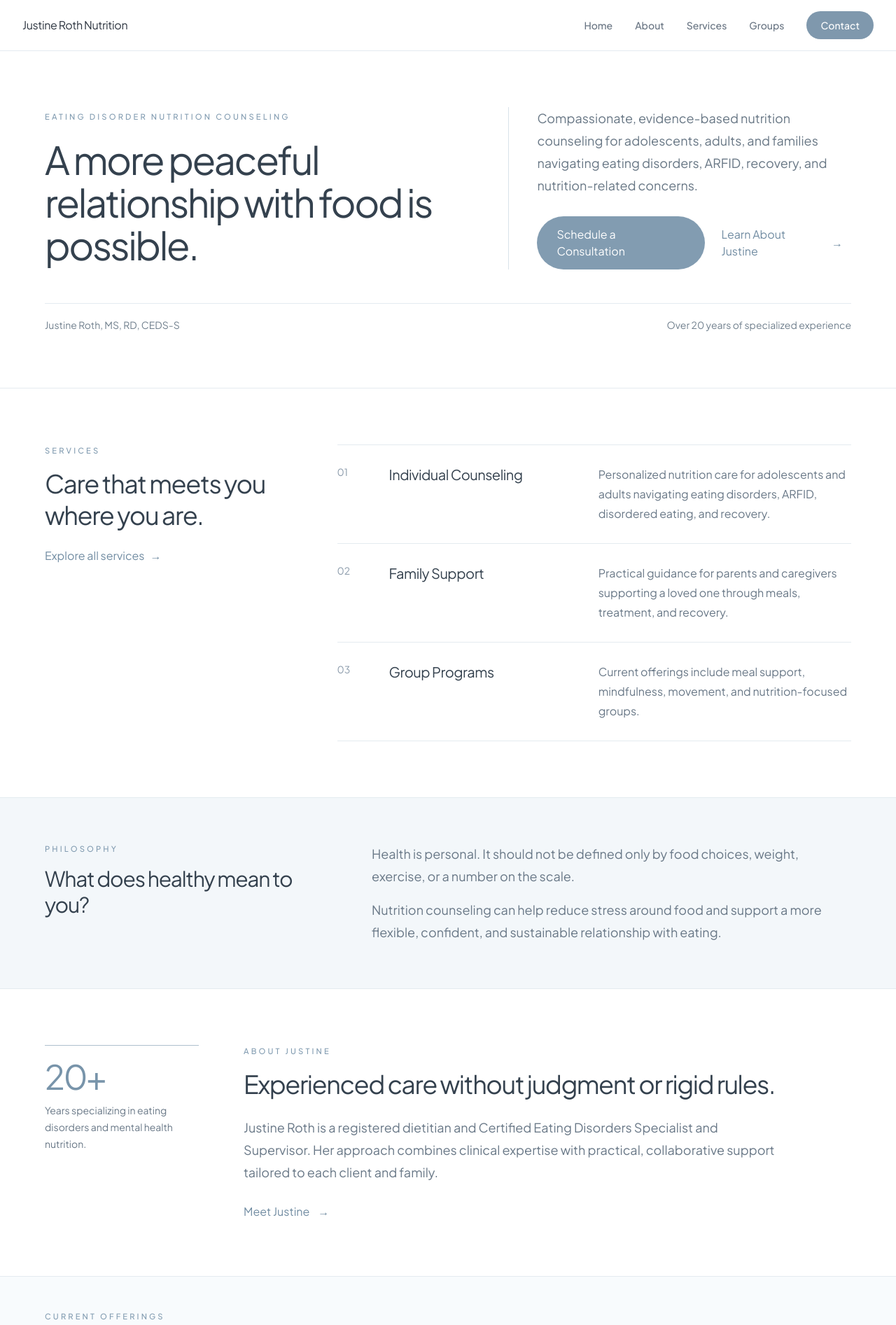
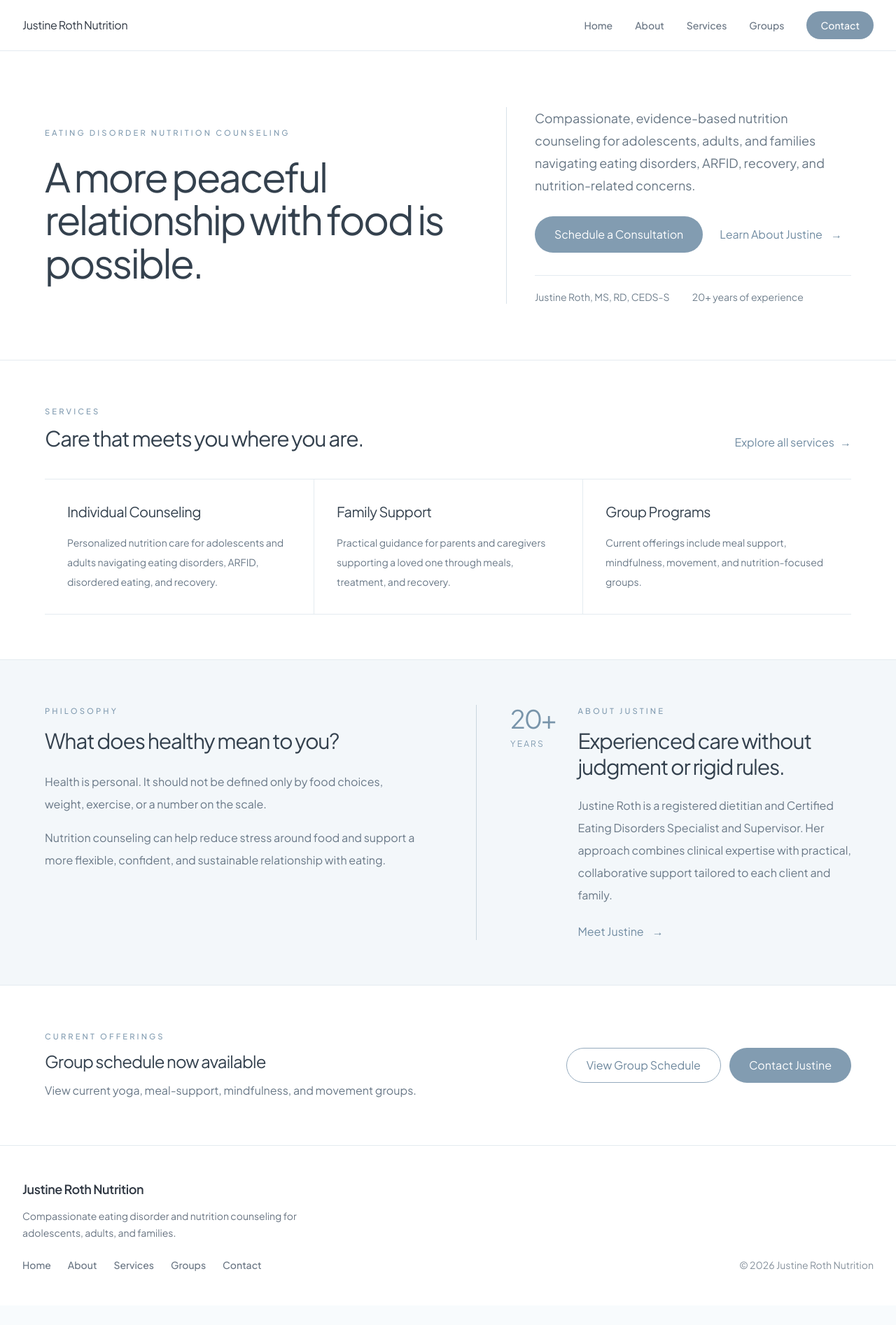
Before and after one commit to justinerothrd/justine-roth-nutrition, a Next.js app: page / in a window 1280 px wide. Shown: the top 1893 px of the page at 70% size. After the commit the page ends 1865 px from the top, so only its background shows below. Built offline with nearby package versions, Linux system fonts and the light colour scheme.

Commit message:
Update page.tsx

```diff
--- a/app/page.tsx
+++ b/app/page.tsx
@@ -2,19 +2,16 @@ import Link from "next/link";
 
 const services = [
   {
-    number: "01",
     title: "Individual Counseling",
     description:
       "Personalized nutrition care for adolescents and adults navigating eating disorders, ARFID, disordered eating, and recovery.",
   },
   {
-    number: "02",
     title: "Family Support",
     description:
       "Practical guidance for parents and caregivers supporting a loved one through meals, treatment, and recovery.",
   },
   {
-    number: "03",
     title: "Group Programs",
     description:
       "Current offerings include meal support, mindfulness, movement, and nutrition-focused groups.",
@@ -26,20 +23,19 @@ export default function Home() {
     <main className="min-h-screen bg-white text-[#34414E]">
       {/* Hero */}
       <section className="border-b border-[#E4EBF0] px-6 py-16 sm:px-8 md:py-20 lg:px-10">
-        <div className="mx-auto max-w-6xl">
-          <div className="grid gap-10 lg:grid-cols-[1.1fr_0.9fr] lg:items-center lg:gap-16">
+        <div className="mx-auto grid max-w-6xl gap-10 lg:grid-cols-[1.08fr_0.92fr] lg:items-center lg:gap-20">
           <div>
             <p className="text-[0.7rem] font-medium uppercase tracking-[0.28em] text-[#829CB1]">
               Eating Disorder Nutrition Counseling
             </p>
 
-              <h1 className="mt-6 max-w-3xl text-[2.65rem] font-normal leading-[1.1] tracking-[-0.045em] sm:text-5xl md:text-[3.45rem]">
+            <h1 className="mt-6 max-w-3xl text-[2.65rem] font-normal leading-[1.08] tracking-[-0.045em] sm:text-5xl md:text-[3.55rem]">
               A more peaceful relationship with food is possible.
             </h1>
           </div>
 
           <div className="lg:border-l lg:border-[#D8E2E9] lg:pl-10">
-              <p className="max-w-xl text-lg leading-8 text-[#687785]">
+            <p className="text-lg leading-8 text-[#687785]">
               Compassionate, evidence-based nutrition counseling for
               adolescents, adults, and families navigating eating disorders,
               ARFID, recovery, and nutrition-related concerns.
@@ -61,74 +57,74 @@ export default function Home() {
                 <span aria-hidden="true">→</span>
               </Link>
             </div>
+
+            <div className="mt-8 flex flex-wrap gap-x-8 gap-y-2 border-t border-[#E4EBF0] pt-5 text-sm text-[#71808E]">
+              <span>Justine Roth, MS, RD, CEDS-S</span>
+              <span>20+ years of experience</span>
             </div>
-          </div>
-
-          <div className="mt-12 flex flex-col gap-2 border-t border-[#E4EBF0] pt-5 text-sm text-[#71808E] sm:flex-row sm:justify-between">
-            <p>Justine Roth, MS, RD, CEDS-S</p>
-            <p>Over 20 years of specialized experience</p>
           </div>
         </div>
       </section>
 
       {/* Services */}
-      <section className="px-6 py-16 sm:px-8 md:py-20 lg:px-10">
+      <section className="px-6 py-14 sm:px-8 md:py-16 lg:px-10">
         <div className="mx-auto max-w-6xl">
-          <div className="grid gap-10 md:grid-cols-[0.65fr_1.35fr] md:gap-16">
+          <div className="flex flex-col gap-5 md:flex-row md:items-end md:justify-between">
             <div>
               <p className="text-[0.7rem] font-medium uppercase tracking-[0.28em] text-[#829CB1]">
                 Services
               </p>
 
-              <h2 className="mt-4 text-3xl font-normal leading-tight tracking-[-0.04em] sm:text-4xl">
+              <h2 className="mt-3 text-3xl font-normal tracking-[-0.04em]">
                 Care that meets you where you are.
               </h2>
+            </div>
 
             <Link
               href="/services"
-                className="mt-6 inline-flex items-center gap-2 text-sm font-medium text-[#718CA2] hover:text-[#526D83]"
+              className="inline-flex items-center gap-2 text-sm font-medium text-[#718CA2] hover:text-[#526D83]"
             >
               Explore all services
               <span aria-hidden="true">→</span>
             </Link>
           </div>
 
-            <div className="border-t border-[#E4EBF0]">
-              {services.map((service) => (
+          <div className="mt-10 grid border-y border-[#E4EBF0] md:grid-cols-3">
+            {services.map((service, index) => (
               <article
                 key={service.title}
-                  className="grid gap-4 border-b border-[#E4EBF0] py-7 sm:grid-cols-[42px_0.85fr_1.15fr] sm:gap-8"
+                className={`py-8 md:px-8 ${
+                  index > 0
+                    ? "border-t border-[#E4EBF0] md:border-l md:border-t-0"
+                    : ""
+                }`}
               >
-                  <p className="text-sm text-[#8A9AAA]">{service.number}</p>
-
-                  <h3 className="text-xl font-normal leading-snug tracking-[-0.025em]">
+                <h3 className="text-xl font-normal tracking-[-0.025em]">
                   {service.title}
                 </h3>
 
-                  <p className="leading-7 text-[#697887]">
+                <p className="mt-4 text-sm leading-7 text-[#697887]">
                   {service.description}
                 </p>
               </article>
             ))}
           </div>
         </div>
-        </div>
       </section>
 
-      {/* Philosophy */}
+      {/* Philosophy + About */}
       <section className="border-y border-[#E4EBF0] bg-[#F3F7FA] px-6 py-14 sm:px-8 md:py-16 lg:px-10">
-        <div className="mx-auto grid max-w-6xl gap-8 md:grid-cols-[0.75fr_1.25fr] md:items-start md:gap-14">
+        <div className="mx-auto grid max-w-6xl gap-12 lg:grid-cols-2 lg:gap-20">
           <div>
             <p className="text-[0.7rem] font-medium uppercase tracking-[0.28em] text-[#829CB1]">
               Philosophy
             </p>
 
-            <h2 className="mt-4 max-w-sm text-3xl font-normal leading-tight tracking-[-0.04em]">
+            <h2 className="mt-4 text-3xl font-normal leading-tight tracking-[-0.04em]">
               What does healthy mean to you?
             </h2>
-          </div>
 
-          <div className="space-y-4 text-lg leading-8 text-[#697887]">
+            <div className="mt-6 space-y-4 text-base leading-8 text-[#697887]">
               <p>
                 Health is personal. It should not be defined only by food
                 choices, weight, exercise, or a number on the scale.
@@ -141,20 +137,15 @@ export default function Home() {
               </p>
             </div>
           </div>
-      </section>
 
-      {/* About */}
-      <section className="px-6 py-16 sm:px-8 md:py-20 lg:px-10">
-        <div className="mx-auto max-w-6xl">
-          <div className="grid gap-10 md:grid-cols-[220px_1fr] md:items-start md:gap-16">
-            <div className="border-t border-[#AFC0CD] pt-5">
-              <p className="text-5xl font-normal tracking-[-0.05em] text-[#7894AA]">
+          <div className="border-t border-[#C9D7E0] pt-6 lg:border-l lg:border-t-0 lg:pl-12 lg:pt-0">
+            <div className="flex items-start gap-8">
+              <div className="shrink-0">
+                <p className="text-4xl font-normal tracking-[-0.05em] text-[#7894AA]">
                   20+
                 </p>
-
-              <p className="mt-3 text-sm leading-6 text-[#697887]">
-                Years specializing in eating disorders and mental health
-                nutrition.
+                <p className="mt-2 text-xs uppercase tracking-[0.18em] text-[#829CB1]">
+                  Years
                 </p>
               </div>
 
@@ -163,11 +154,11 @@ export default function Home() {
                   About Justine
                 </p>
 
-              <h2 className="mt-4 max-w-3xl text-3xl font-normal leading-tight tracking-[-0.04em] sm:text-4xl">
+                <h2 className="mt-4 text-3xl font-normal leading-tight tracking-[-0.04em]">
                   Experienced care without judgment or rigid rules.
                 </h2>
 
-              <p className="mt-6 max-w-3xl text-lg leading-8 text-[#697887]">
+                <p className="mt-5 text-base leading-8 text-[#697887]">
                   Justine Roth is a registered dietitian and Certified Eating
                   Disorders Specialist and Supervisor. Her approach combines
                   clinical expertise with practical, collaborative support
@@ -176,7 +167,7 @@ export default function Home() {
 
                 <Link
                   href="/about"
-                className="mt-7 inline-flex items-center gap-3 text-sm font-medium text-[#718CA2] transition hover:text-[#526D83]"
+                  className="mt-6 inline-flex items-center gap-3 text-sm font-medium text-[#718CA2] hover:text-[#526D83]"
                 >
                   Meet Justine
                   <span aria-hidden="true">→</span>
@@ -184,11 +175,12 @@ export default function Home() {
               </div>
             </div>
           </div>
+        </div>
       </section>
 
-      {/* Groups */}
-      <section className="border-y border-[#E4EBF0] bg-[#F8FBFD] px-6 py-12 sm:px-8 lg:px-10">
-        <div className="mx-auto flex max-w-6xl flex-col gap-6 md:flex-row md:items-center md:justify-between">
+      {/* Groups + CTA */}
+      <section className="px-6 py-14 sm:px-8 md:py-16 lg:px-10">
+        <div className="mx-auto grid max-w-6xl gap-10 md:grid-cols-[1fr_auto] md:items-center">
           <div>
             <p className="text-[0.7rem] font-medium uppercase tracking-[0.28em] text-[#829CB1]">
               Current Offerings
@@ -198,42 +190,26 @@ export default function Home() {
               Group schedule now available
             </h2>
 
-            <p className="mt-2 max-w-2xl leading-7 text-[#697887]">
+            <p className="mt-3 max-w-2xl leading-7 text-[#697887]">
               View current yoga, meal-support, mindfulness, and movement groups.
             </p>
           </div>
 
+          <div className="flex flex-col gap-3 sm:flex-row">
             <Link
               href="/groups"
-            className="inline-flex shrink-0 items-center justify-center rounded-full border border-[#94AABD] bg-white px-7 py-3 text-sm font-medium text-[#6D879D] transition hover:bg-[#F2F7FA]"
+              className="inline-flex items-center justify-center rounded-full border border-[#94AABD] px-7 py-3 text-sm font-medium text-[#6D879D] transition hover:bg-[#F2F7FA]"
             >
               View Group Schedule
             </Link>
-        </div>
-      </section>
-
-      {/* CTA */}
-      <section className="px-6 py-16 text-center sm:px-8 md:py-20 lg:px-10">
-        <div className="mx-auto max-w-3xl">
-          <p className="text-[0.7rem] font-medium uppercase tracking-[0.28em] text-[#829CB1]">
-            Get Started
-          </p>
-
-          <h2 className="mt-4 text-3xl font-normal leading-tight tracking-[-0.04em] sm:text-4xl">
-            Nutrition care can feel supportive, flexible, and human.
-          </h2>
-
-          <p className="mx-auto mt-5 max-w-2xl text-lg leading-8 text-[#697887]">
-            Reach out to ask a question, learn more about services, or schedule
-            an initial consultation.
-          </p>
 
             <Link
               href="/contact"
-            className="mt-8 inline-flex items-center justify-center rounded-full bg-[#829CB1] px-8 py-3.5 text-sm font-medium text-white transition hover:bg-[#708A9F]"
+              className="inline-flex items-center justify-center rounded-full bg-[#829CB1] px-7 py-3 text-sm font-medium text-white transition hover:bg-[#708A9F]"
             >
               Contact Justine
             </Link>
+          </div>
         </div>
       </section>
     </main>
```
Lines whose indentation alone changed are shown as unchanged.
